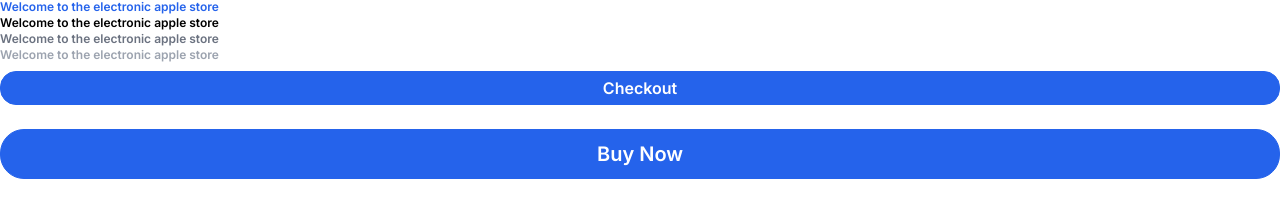
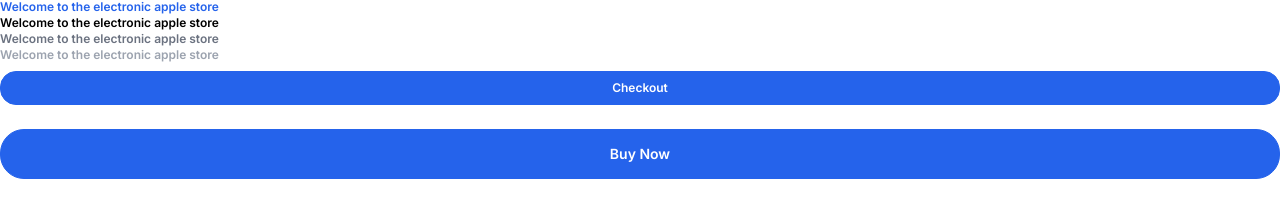
Before and after one commit to mmesomasaint/tempillar, a Next.js app: page /theme/e-apple-store in a window 1280 px wide. Shown: the part 593-794 px from the top of the page. Built offline with nearby package versions, Linux system fonts and the light colour scheme.

Commit message:
Feat: Use the label instead for btn

```diff
--- a/app/theme/e-apple-store/pack/elements/button.tsx
+++ b/app/theme/e-apple-store/pack/elements/button.tsx
@@ -1,3 +1,5 @@
+import { TextLabel } from "./text"
+
 export default function Button({
   large,
   full,
@@ -15,8 +17,8 @@ export default function Button({
 }) {
   return (
     <button
-      className={`leading-[0] text-base font-semibold my-2 p-4 rounded-2xl border ${
-        large && 'text-xl my-4 p-6 rounded-3xl'
+      className={`leading-[0] my-2 p-4 rounded-2xl border ${
+        large && 'my-4 p-6 rounded-3xl'
       } ${full && 'w-full'} ${
         outlinePrimary && 'border-apple-store-pri text-apple-store-pri'
       } ${
@@ -25,7 +27,7 @@ export default function Button({
         fillFaded && 'bg-white text-apple-store-faded border-apple-store-faded'
       }`}
     >
-      {children}
+      <TextLabel large={large}>{children}</TextLabel>
     </button>
   )
 }
```
